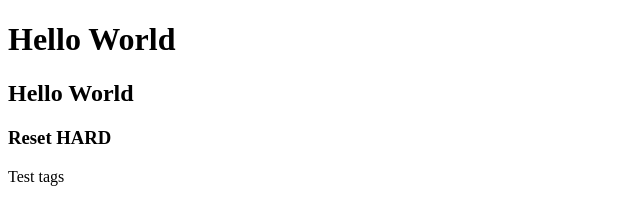
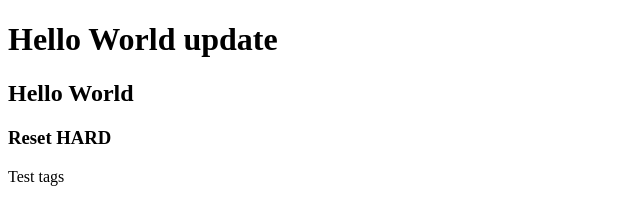
Before and after one commit to hoangdung24/update-new-name, a plain HTML site: page index.html in a window 1280 px wide. Shown: the whole page, without its empty margins (0-640 px from the left). Drawn offline with Linux system fonts and the light colour scheme.

Commit message:
update tag

```diff
--- a/index.html
+++ b/index.html
@@ -4,7 +4,7 @@
     <title>Learn Github From Scratch</title>
   </head>
   <body>
-    <h1>Hello World</h1>
+    <h1>Hello World update</h1>
     <h2>Hello World</h2>
     <h3>Reset HARD</h3>
     <div>Test tags</div>
```
